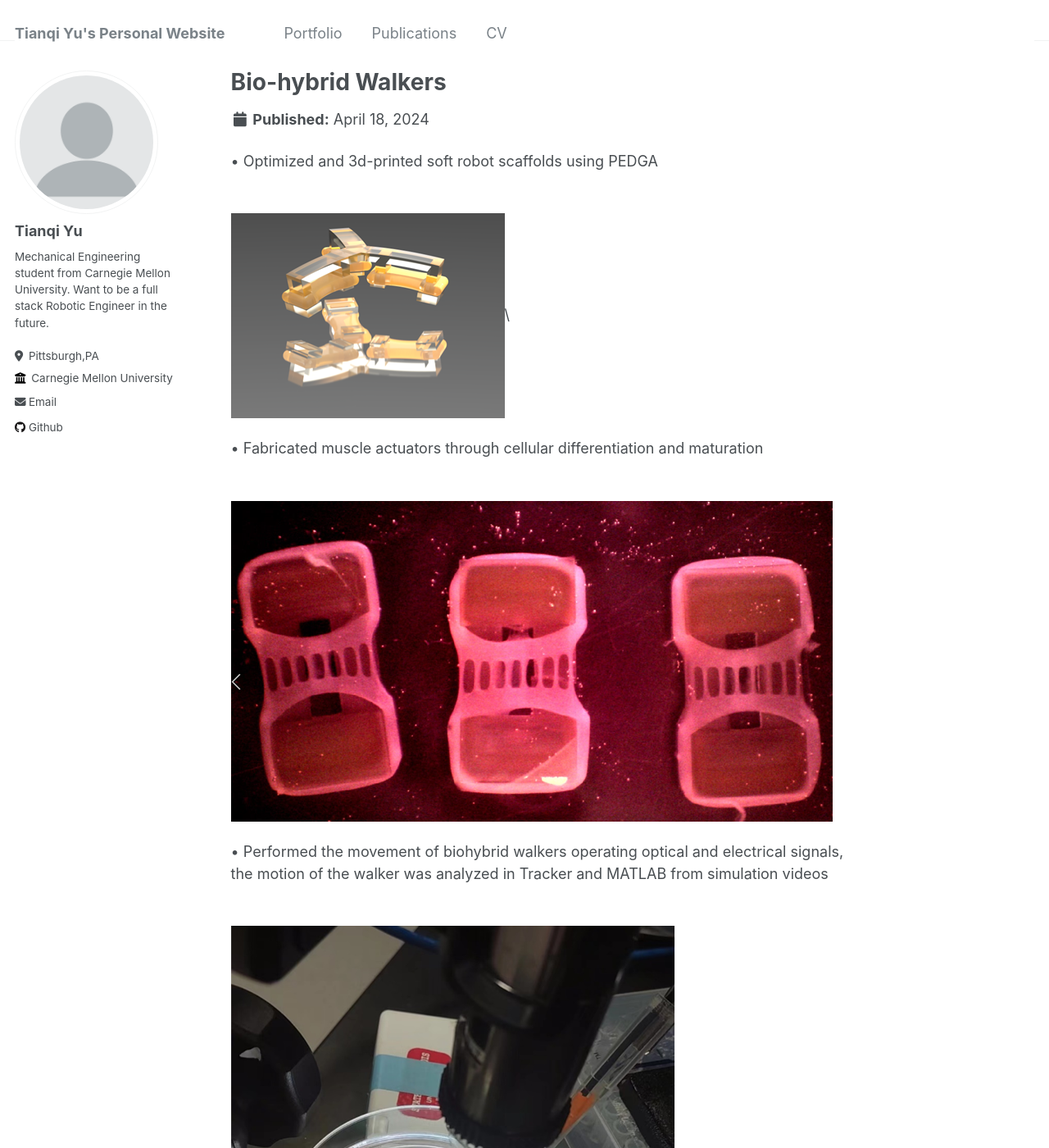
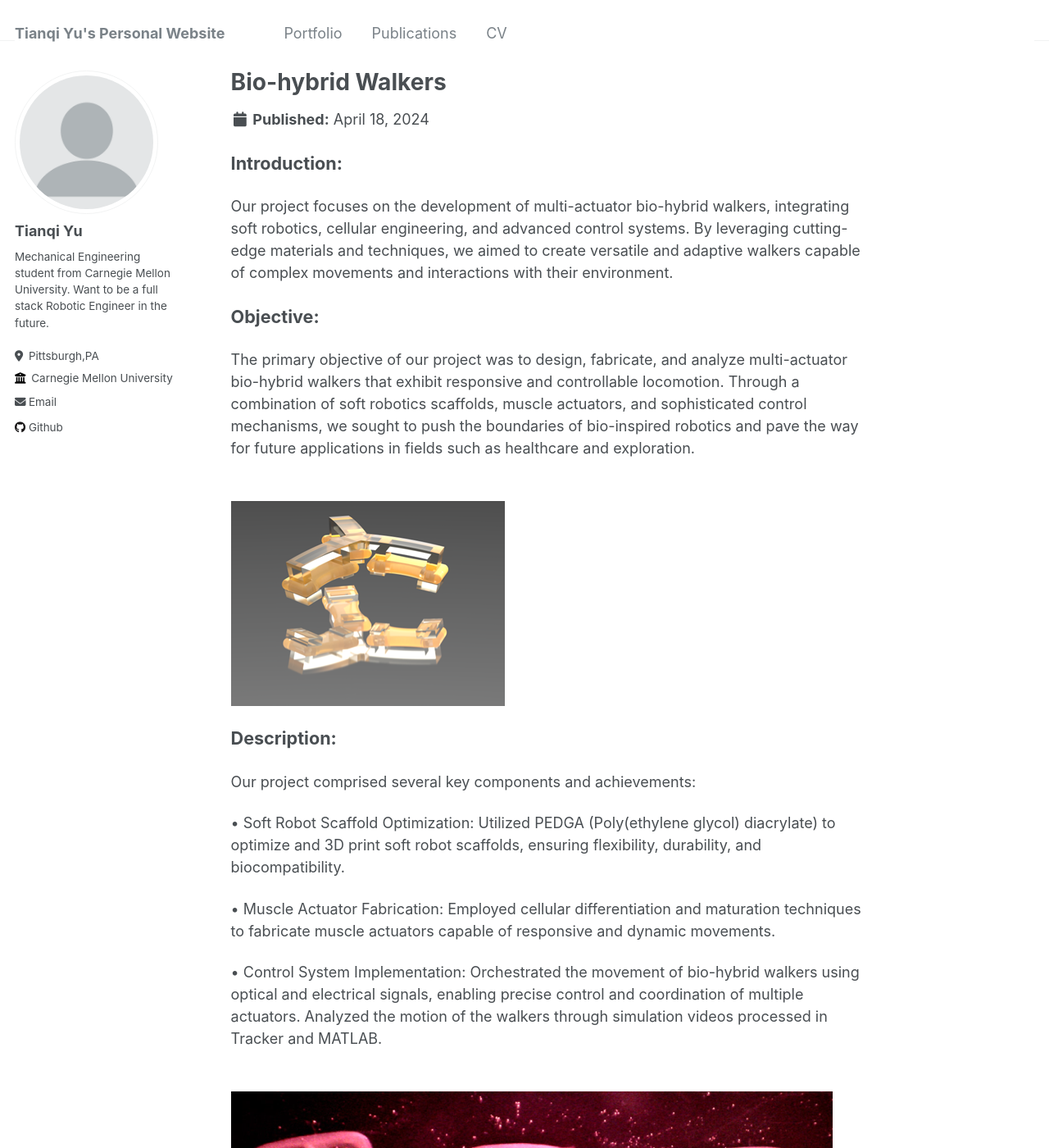
Before and after one commit to NickYu321/NickYu321.github.io, a Jekyll site: the page built from _portfolio/portfolio-2.md, in a window 1280 px wide and 1400 px high. Shown: the whole window at 82% size. Built offline with Jekyll 4.4.1, drawn with Linux system fonts in a browser that asks for light colours; some of the changed text lies outside the part shown.

Commit message:
Update portfolio-2.md

```diff
--- a/_portfolio/portfolio-2.md
+++ b/_portfolio/portfolio-2.md
@@ -4,17 +4,40 @@ excerpt: "Soft Robot actuated by muscle tissue <br/><img src='/images/BiohybridW
 collection: portfolio
 ---
 
-• Optimized and 3d-printed soft robot scaffolds using PEDGA
+<span style="font-size:larger;"><strong>Introduction:</strong></span>
 
-<br/><img src='/images/BiohybridWalkers2.png'>\
+  Our project focuses on the development of multi-actuator bio-hybrid walkers, integrating soft robotics, cellular engineering, and advanced control systems. By leveraging cutting-edge materials and techniques, we aimed to create versatile and adaptive walkers capable of complex movements and interactions with their environment.
 
-• Fabricated muscle actuators through cellular differentiation and maturation
+<span style="font-size:larger;"><strong>Objective:</strong></span>
+
+  The primary objective of our project was to design, fabricate, and analyze multi-actuator bio-hybrid walkers that exhibit responsive and controllable locomotion. Through a combination of soft robotics scaffolds, muscle actuators, and sophisticated control mechanisms, we sought to push the boundaries of bio-inspired robotics and pave the way for future applications in fields such as healthcare and exploration.
+
+<br/><img src='/images/BiohybridWalkers2.png'>
+
+<span style="font-size:larger;"><strong>Description:</strong></span>
+
+Our project comprised several key components and achievements:
+
+• Soft Robot Scaffold Optimization: Utilized PEDGA (Poly(ethylene glycol) diacrylate) to optimize and 3D print soft robot scaffolds, ensuring flexibility, durability, and biocompatibility.
+
+• Muscle Actuator Fabrication: Employed cellular differentiation and maturation techniques to fabricate muscle actuators capable of responsive and dynamic movements.
+
+• Control System Implementation: Orchestrated the movement of bio-hybrid walkers using optical and electrical signals, enabling precise control and coordination of multiple actuators. Analyzed the motion of the walkers through simulation videos processed in Tracker and MATLAB.
 
 <br/><img src='/images/BiohybridWalkers1.png'>
 
-• Performed the movement of biohybrid walkers operating optical and electrical signals, the motion of the walker
-was analyzed in Tracker and MATLAB from simulation videos
+<span style="font-size:larger;"><strong>Project Achievements:</strong></span>
+
+• Optimization and fabrication of soft robot scaffolds using PEDGA material.
+
+• Development and integration of muscle actuators through cellular engineering methods.
+
+• Implementation of control systems for responsive and controllable walker movement.
+
+• Publication of research findings in a reputable journal, highlighting the significance of our work in the scientific community.
 
 <br/><img src='/images/BiohybridWalkers3.png'>
+<span style="font-size:larger;"><strong>Conclusion:</strong></span>
 
+  Our multi-actuator bio-hybrid walkers project represents a significant leap forward in the field of bio-inspired robotics. By combining soft robotics, cellular engineering, and advanced control systems, we have demonstrated the feasibility and potential of creating adaptive and responsive robotic systems. Moving forward, our research lays the foundation for further exploration and innovation in the realm of bio-hybrid robotics.
 • Many thanks to my mentor and lab alumini, we published a journal for this: [Wang J, Wang Y, Kim Y, Yu T, Bashir R. 'Multi-actuator light-controlled biological robots.' APL Bioengineering. (Aug 2022)](https://pubs.aip.org/aip/apb/article/6/3/036103/2820419)
```
